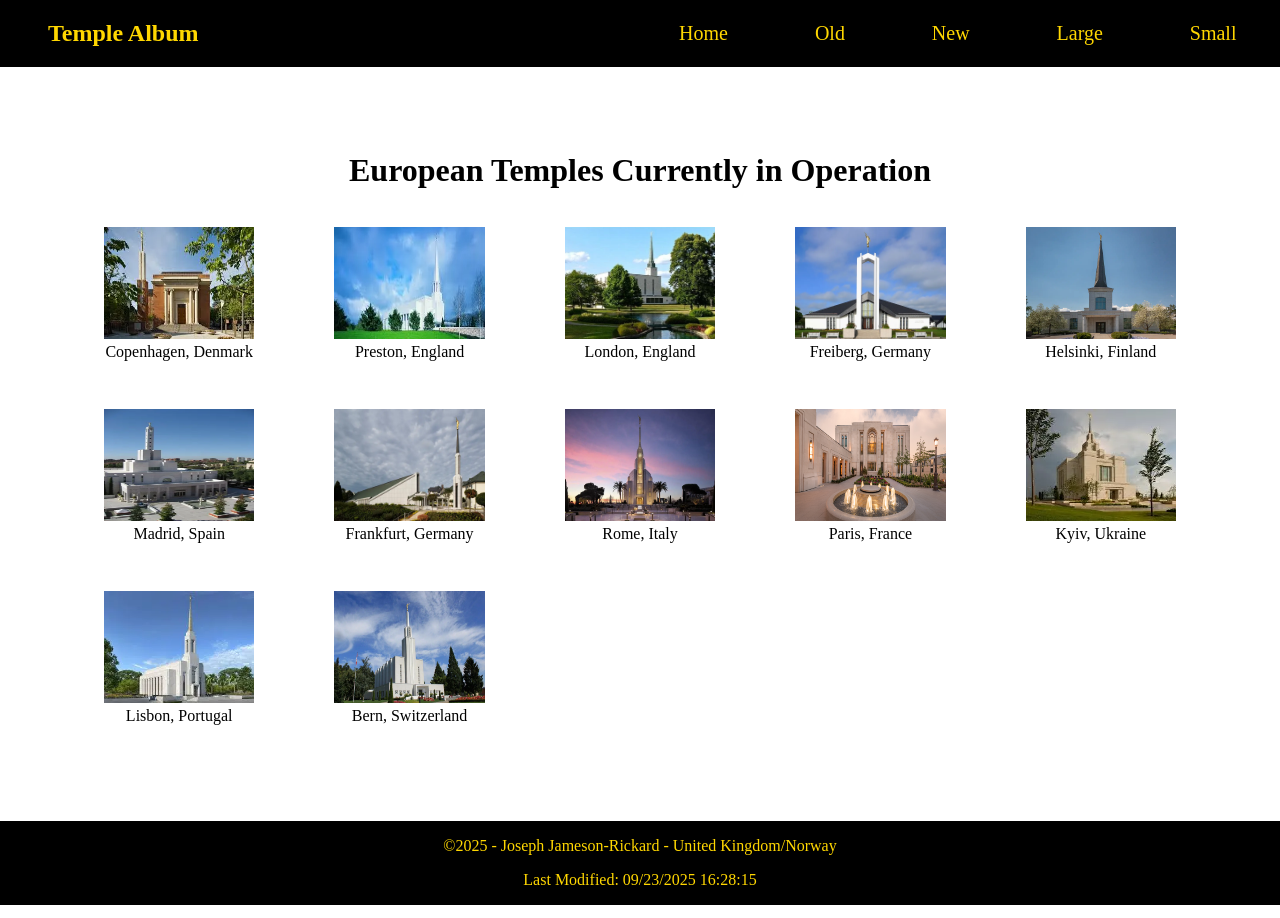
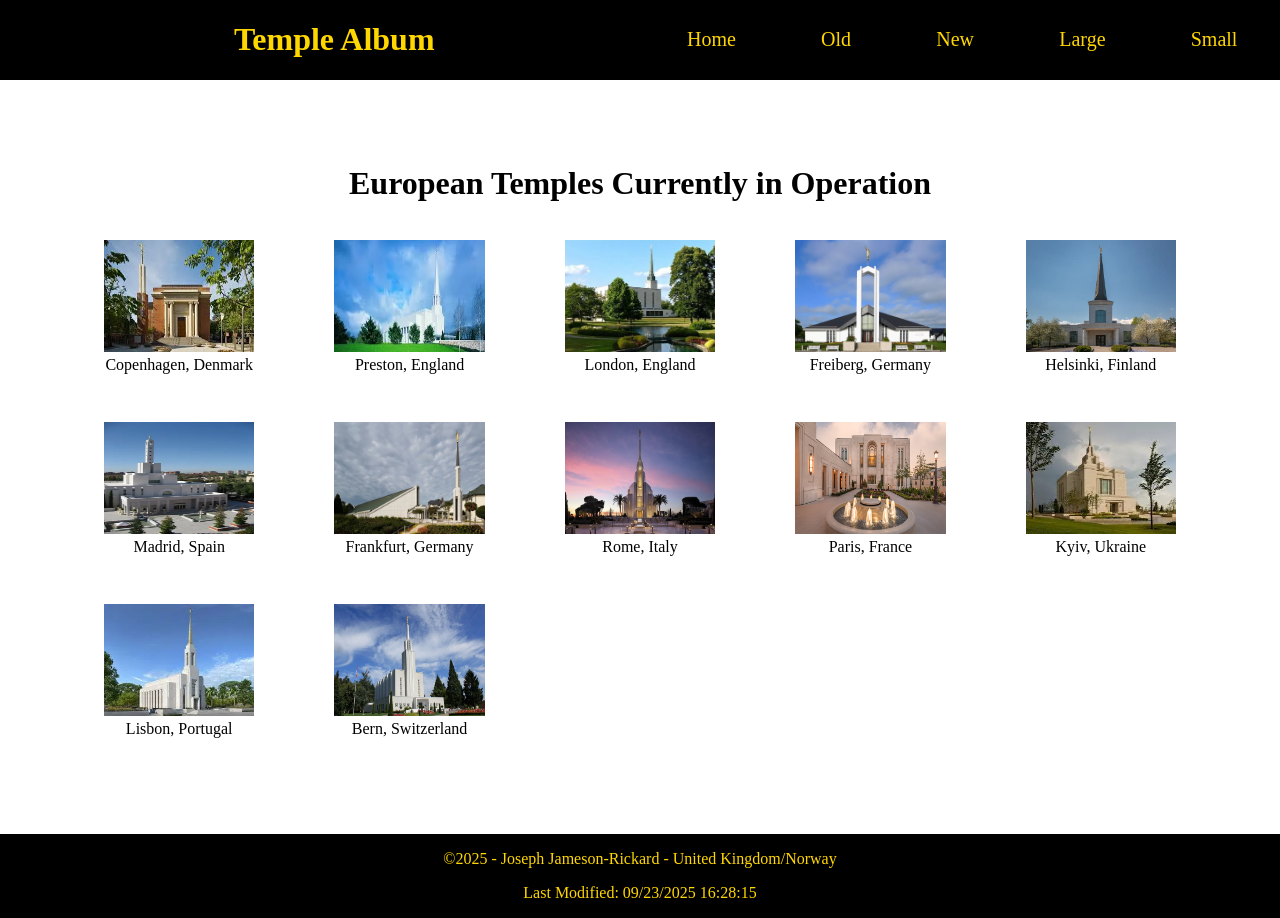
Before and after one commit to JJRTechSec/wdd131, a plain HTML site: page temples.html in a window 1280 px wide. Drawn offline with Linux system fonts and the light colour scheme.

Commit message:
changed h2 to h1 and added hover effect on large screen

```diff
--- a/styles/temples-large.css
+++ b/styles/temples-large.css
@@ -28,9 +28,18 @@
     color: var(--color2);
   }
 
-  h2 {
+  header h1 {
     flex: 4;
     margin-left: 2em;
+  }
+
+  ul a {
+    padding: 1em;
+  }
+
+  ul a:hover {
+    background-color: var(--color2);
+    color: var(--color1);
   }
 
   nav {
@@ -47,10 +56,6 @@
     list-style-type: none;
     display: flex;
     justify-content: space-around;
-  }
-
-  li:hover {
-    background-color: var(--color1);
   }
 
   h1 {
--- a/temples.html
+++ b/temples.html
@@ -14,7 +14,7 @@
     <!-- HEADER -->
   <body>
     <header>
-      <h2>Temple Album</h2>
+      <h1>Temple Album</h1>
       <nav id="menu">
         <ul class="navigation">
           <li class="link"><a href="">Home</a></li>
```
